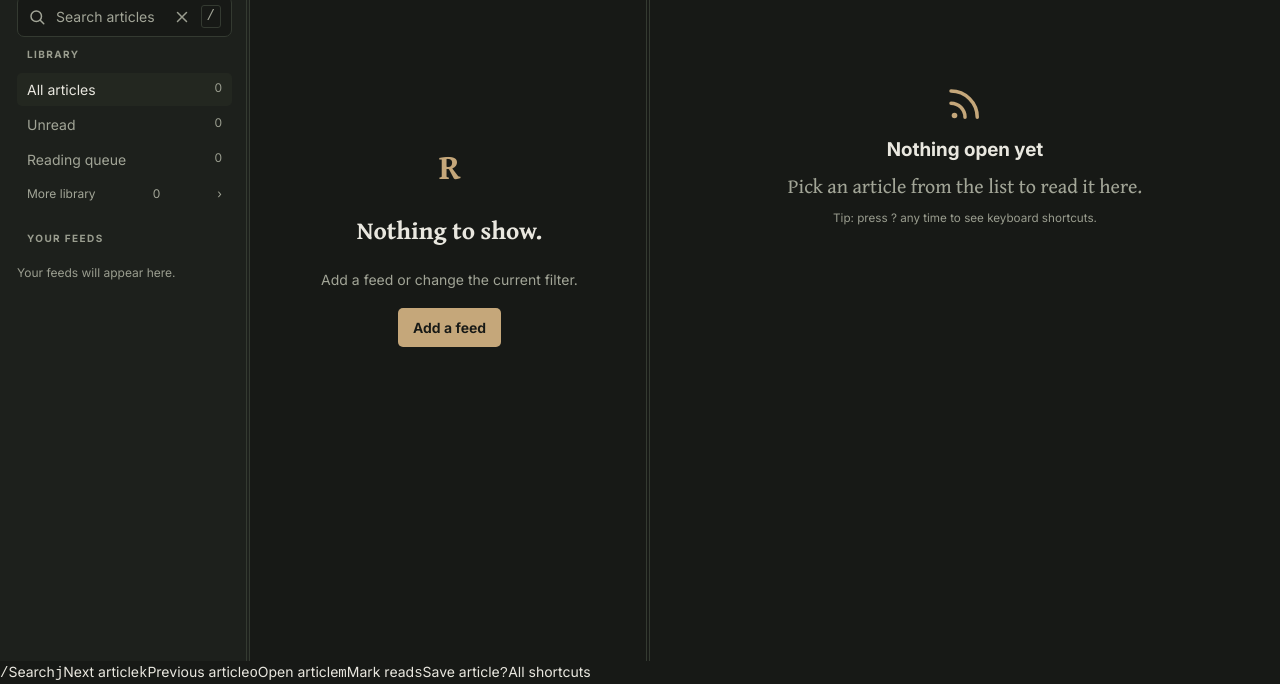
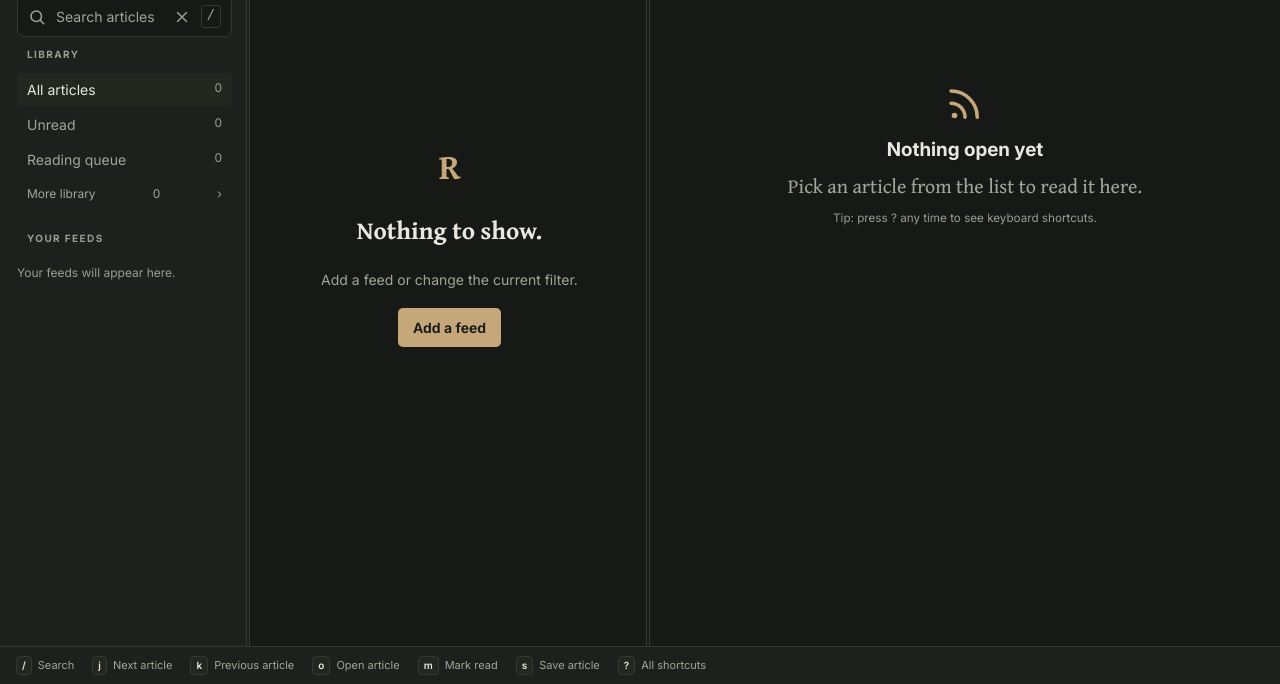
Before and after one commit to stevenfarless/rss-reader, a website: page index.html in a window 1280 px wide. Shown: the part 116-800 px from the top of the page. Drawn offline with Linux system fonts and the light colour scheme.

Commit message:
Implement Vim sidebar controls and shortcut reference bar

```diff
--- a/styles.css
+++ b/styles.css
@@ -373,6 +373,15 @@ dialog .x:focus:not(:focus-visible){background:transparent}
 dialog:focus-visible{outline:none}
 
 
+/* Persistent keyboard shortcut reference strip. The layout reserves
+   its height so it never covers article content or reader controls. */
+.shortcut-bar{position:fixed;left:0;right:0;bottom:0;z-index:11;display:flex;align-items:center;gap:18px;min-height:38px;padding:5px 16px calc(5px + env(safe-area-inset-bottom));overflow-x:auto;overflow-y:hidden;white-space:nowrap;background:var(--panel);border-top:1px solid var(--line);color:var(--muted);font:11px/1.2 var(--sans);scrollbar-width:thin}
+.shortcut-bar[hidden]{display:none}
+.shortcut-bar-item{display:inline-flex;align-items:center;gap:6px;flex:none}
+.shortcut-bar kbd{display:inline-block;padding:2px 5px;border:1px solid var(--line);border-radius:4px;background:var(--panel2);color:var(--text);font:600 10px/1.3 var(--sans)}
+body.shortcut-bar-visible .layout{margin-bottom:38px}
+@media(max-width:820px){.shortcut-bar{display:none!important}body.shortcut-bar-visible .layout{margin-bottom:0}}
+
 /* Contextual shortcut coaching uses its own notification surface so
    ordinary action toasts cannot overwrite a shortcut suggestion. */
 #shortcutCoach{position:fixed;bottom:calc(66px + env(safe-area-inset-bottom));left:50%;z-index:12;display:flex;align-items:center;justify-content:center;gap:10px;max-width:calc(100vw - 32px);padding:10px 14px;transform:translate(-50%,15px);opacity:0;visibility:hidden;background:var(--panel2);border:1px solid var(--line);border-radius:6px;color:var(--text);font:13px/1.4 var(--sans);text-align:center;box-shadow:0 4px 18px #0004;transition:opacity .2s,transform .2s,visibility .2s;pointer-events:none}
```
